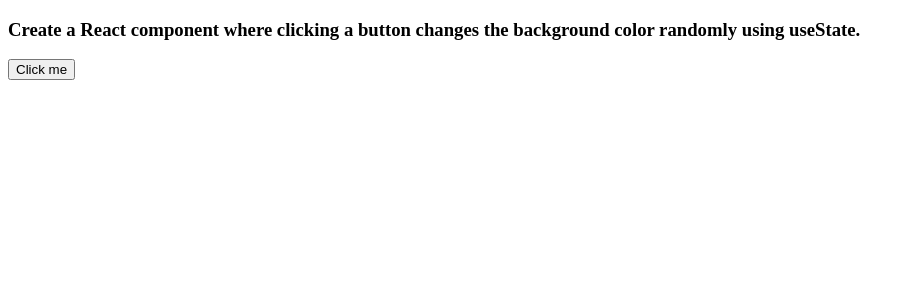
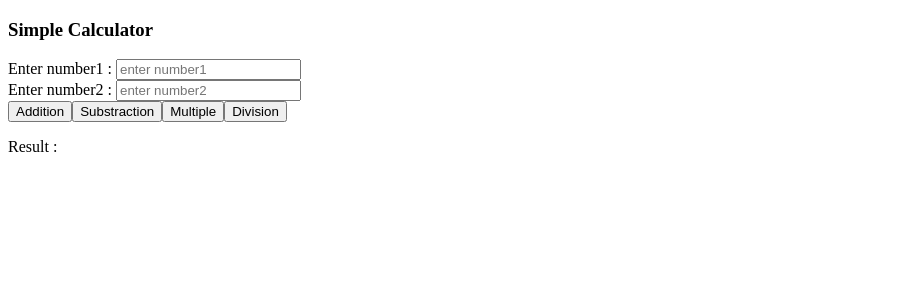
Before and after one commit to sonangdembe/vite, a React (Vite) app: page / in a window 1280 px wide. Shown: the top 300 px of the page, without its empty margins (0-915 px from the left). Built offline with nearby package versions, Linux system fonts and the light colour scheme.

Commit message:
beginner

```diff
--- a/src/App.jsx
+++ b/src/App.jsx
@@ -1,23 +1,24 @@
-import React,{useState} from 'react'
+import React from 'react'
+import CounterApp from './Beginnner/CounterApp'
+import { TodoApp } from './Beginnner/TodoApp'
+import { DigitalClock } from './Beginnner/DigitalClock'
+import { FormValidation } from './Beginnner/FormValidation'
+import { RandomQuoteGenerator } from './Beginnner/RandomQuoteGenerator'
+import { TextConverter } from './Beginnner/TextConverter'
+import { Calculator } from './Beginnner/Calculator'
 
 const App = () => {
-  const [displayColor, setDisplayColor] = useState('#ffffff')
-  const handleClicked =()=>{
-    const randomColor = `#${Math.floor(Math.random() * 16777215).toString(16)}`;
-    setDisplayColor(randomColor);
-  }
   return (
-    <>
+   <>
+   {/* <CounterApp />
+    <TodoApp/>
+   <DigitalClock/>
+   <FormValidation/>
+   <RandomQuoteGenerator />
+   <TextConverter/>*/}
+   <Calculator/>
 
-    <h3>Create a React component where clicking a button changes the background color randomly using useState.</h3>
-        <button onClick = {handleClicked}>Click me</button>
-        <div style={{backgroundColor : displayColor,
-      height : '50vh',
-      width : '50vh',
-      transition: "background-color 0.5s ease",
-
-    }}></div>
-    </>
+   </>
   )
 }
 
--- /dev/null
+++ b/src/Beginnner/Calculator.jsx
@@ -0,0 +1,60 @@
+import React ,{useState} from 'react'
+
+export const Calculator = () => {
+    const [num1, setNum1] = useState('')
+    const [num2, setNum2] = useState('')
+    const [result, setResult] = useState('')
+
+    const handleAdd = () =>{
+       setResult(Number(num1) + Number(num2))
+
+    };
+
+    const handleSub = () =>{
+        setResult(Number(num1) - Number(num2))
+
+     };
+
+
+     const handleMultiple = () =>{
+        setResult(Number(num1) * Number(num2))
+
+     };
+
+
+const handleDivision = () =>{
+if(Number(num2) === 0){
+    setResult (`it cannot divide`)
+}else{
+    setResult(Number(num1) / Number(num2))
+}
+}
+
+
+  return (
+   <>
+   <h3>Simple Calculator</h3>
+
+   <label htmlFor="">Enter number1 : </label>
+   <input type="text"
+   placeholder = 'enter number1'
+   value ={num1}
+   onChange = {(e) => setNum1(e.target.value)}
+   />
+   <br/>
+
+   <label htmlFor="">Enter number2 : </label>
+   <input type="text"
+   placeholder = 'enter number2'
+   value = {num2}
+   onChange = {(e) => setNum2(e.target.value)}
+   />
+   <br/>
+   <button onClick={handleAdd}>Addition</button>
+   <button onClick={handleSub}>Substraction</button>
+   <button onClick={handleMultiple}>Multiple</button>
+   <button onClick={handleDivision}>Division</button>
+    <p>Result : {result}</p>
+   </>
+  )
+}
--- /dev/null
+++ b/src/Beginnner/CounterApp.jsx
@@ -0,0 +1,29 @@
+import React,{useState} from 'react'
+
+const CounterApp = () => {
+
+  const [count, setCount] = useState(0)
+
+  const handleAdd =()=>{
+    setCount(count + 1)
+  }
+
+  const handleSub =() =>{
+    setCount(Math.max(count - 1, 0) )
+  }
+
+  const handleReset = () =>{
+    setCount('')
+  }
+ return (
+    <>
+    <h1>Counter App</h1>
+     <h1>{count}</h1>
+     <button onClick={handleAdd}>Increment</button>
+     <button onClick={handleSub}>Decrement</button>
+     <button onClick={handleReset}>Reset</button>
+    </>
+  )
+}
+
+export default CounterApp
--- /dev/null
+++ b/src/Beginnner/DigitalClock.jsx
@@ -0,0 +1,11 @@
+import React,{useState} from 'react'
+
+export const DigitalClock = () => {
+  const [time, setTime] = useState(new Date())
+  return (
+    <>
+<h1>Digital Clock</h1>
+   <label htmlFor=""> right now it's : {time.toLocaleTimeString()}</label>
+    </>
+  )
+}
--- /dev/null
+++ b/src/Beginnner/FormValidation.jsx
@@ -0,0 +1,57 @@
+import React, {useState} from 'react'
+
+export const FormValidation = () => {
+
+  const [name, setName] = useState('')
+  const [email, setEmail] = useState('')
+  const [phone, setPhone] = useState('')
+
+  const isValidName = (name) =>{
+    return /^[A-Za-z0-9]{3,}$/.test(name)
+  }
+
+  const isValidEmail = (email) =>{
+    return /^[a-zA-Z0-9]+@[a-zA-Z0-9.]+\.[a-zA-Z]{2,}$/.test(email)
+  }
+
+  const isValidPhone = (phone) =>{
+    return /^\d{10}$/.test(phone)
+  }
+const handleSubmit = (e) =>{
+e.preventDefault();
+
+if (!isValidName(name)) {
+  alert("Invalid Name! It should contain only letters and numbers (min 3).");
+  return;
+}
+if (!isValidEmail(email)) {
+  alert("Invalid Email! Example: user@example.com");
+  return;
+}
+if (!isValidPhone(phone)) {
+  alert("Invalid Phone! It should be exactly 10 digits.");
+  return;
+}
+alert("Form submitted successfully");
+}
+
+  return (
+ <>
+ <h3>Form Validation</h3>
+ <form action="" onSubmit={handleSubmit}>
+ <label htmlFor="">Enter your Name : </label>
+ <input type="text" placeholder ='enter name' value={name}
+          onChange={(e) => setName(e.target.value)}/>
+  <br/>
+ <label htmlFor="">Enter your email: </label>
+ <input type="email" placeholder ='enter email' value={email}
+          onChange={(e) => setEmail(e.target.value)}/>
+ <br/>
+ <label htmlFor="">Enter Phone number : </label>
+ <input type="number" placeholder = 'enter phoneNumber'  value={phone}
+          onChange={(e) => setPhone(e.target.value)}/>
+ <button type = 'submit'>Submit</button>
+ </form>
+ </>
+  )
+}
--- /dev/null
+++ b/src/Beginnner/RandomQuoteGenerator.jsx
@@ -0,0 +1,25 @@
+import React, {useState} from 'react'
+
+export const RandomQuoteGenerator = () => {
+    const [quote, setQuote] = useState("The best way to predict the future is to invent it. – Alan Kay")
+
+    const quotes =[
+     "The best way to predict the future is to invent it. – Alan Kay",
+    "Life is 10% what happens to us and 90% how we react to it. – Charles R. Swindoll",
+    "Your time is limited, so don’t waste it living someone else’s life. – Steve Jobs",
+    "Success is not final, failure is not fatal: it is the courage to continue that counts. – Winston Churchill",
+    "The only way to do great work is to love what you do. – Steve Jobs"
+    ]
+
+    const randomGenerator = () =>{
+       const randomIndex = Math.floor(Math.random() * quotes.length)
+       setQuote(quotes[randomIndex])
+    }
+  return (
+    <>
+    <h3>Random Quote Generator</h3>
+   <button onClick={randomGenerator}>Next</button>
+   <p>{quote}</p>
+    </>
+  )
+}
--- /dev/null
+++ b/src/Beginnner/TextConverter.jsx
@@ -0,0 +1,19 @@
+import React, {useState } from 'react'
+
+export const TextConverter = () => {
+    const [converter, setConverter] = useState('')
+  return (
+   <>
+   <h3>Text Converter</h3>
+   <label htmlFor="">Enter text : </label>
+   <input type="text" placeholder ='enter text'
+   value={converter}
+   onChange = {(e) => setConverter(e.target.value)}
+   />
+   <button onClick = {() => setConverter(converter.toLowerCase())}>Lower Case</button>
+   <button onClick = {() => setConverter(converter.toUpperCase())}>Upper Case</button>
+
+<p>converted text : {converter}</p>
+   </>
+  )
+}
--- /dev/null
+++ b/src/Beginnner/TodoApp.jsx
@@ -0,0 +1,38 @@
+import React,{useState} from 'react'
+
+export const TodoApp = () => {
+    const [showTask, setShowTask] = useState('')
+    const [showTasks, setShowTasks] = useState([])
+
+const  handleClicked = () => {
+ setShowTasks([...showTasks, showTask])
+ setShowTask('')
+}
+
+
+const handleDelete = (id) => {
+    setShowTasks(showTasks.filter((_, index) => index !== id))
+
+}
+  return (
+  <>
+ <h3>To-DO App</h3>
+
+  <label htmlFor="">Add task : </label>
+  <input type="text"
+  placholder = 'enter task'
+  value={showTask}
+  onChange ={(e) => setShowTask(e.target.value)}
+  />
+  <button onClick ={handleClicked}>Add</button>
+  <ul>
+    {showTasks.map((curr, id) =>(
+     <li key = {id}>{curr}
+    <button onClick = {() => handleDelete(id)}>Delete</button>
+    </li>
+    ))}
+  </ul>
+
+  </>
+  )
+}
```
